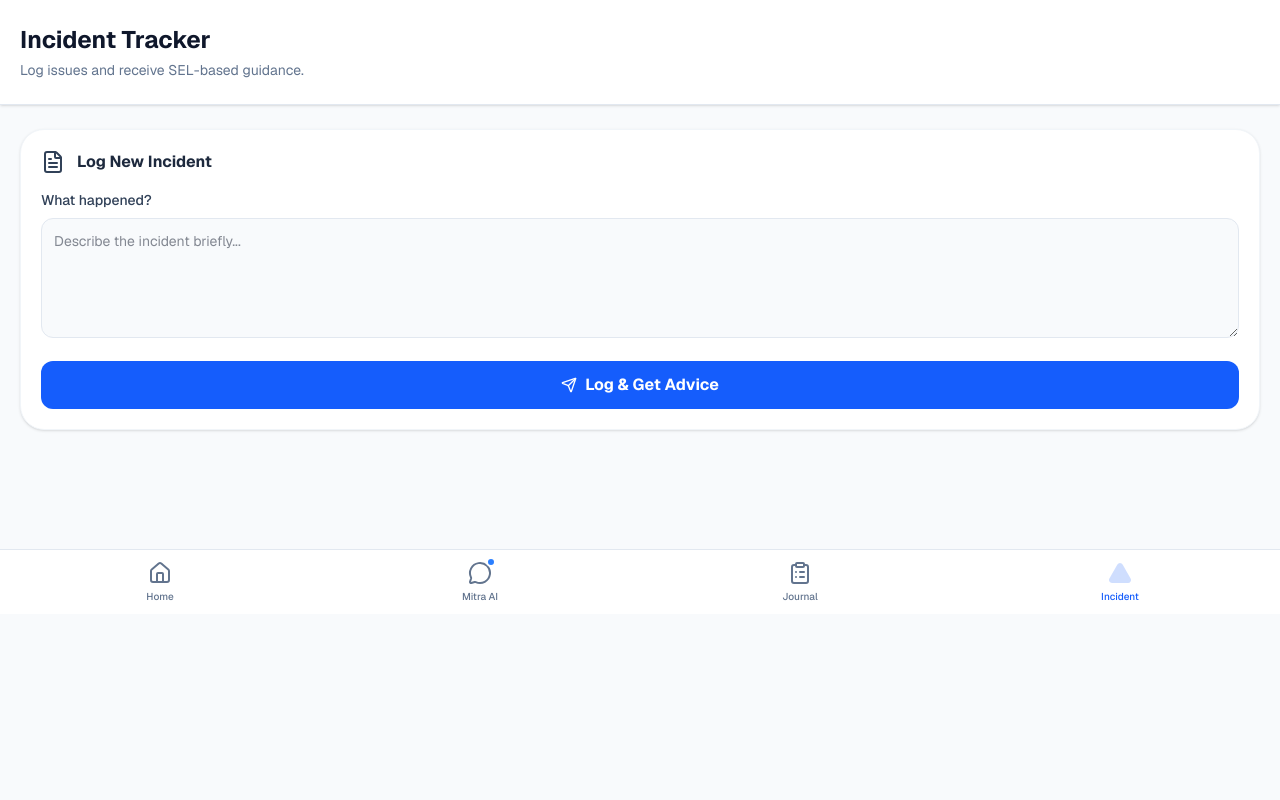
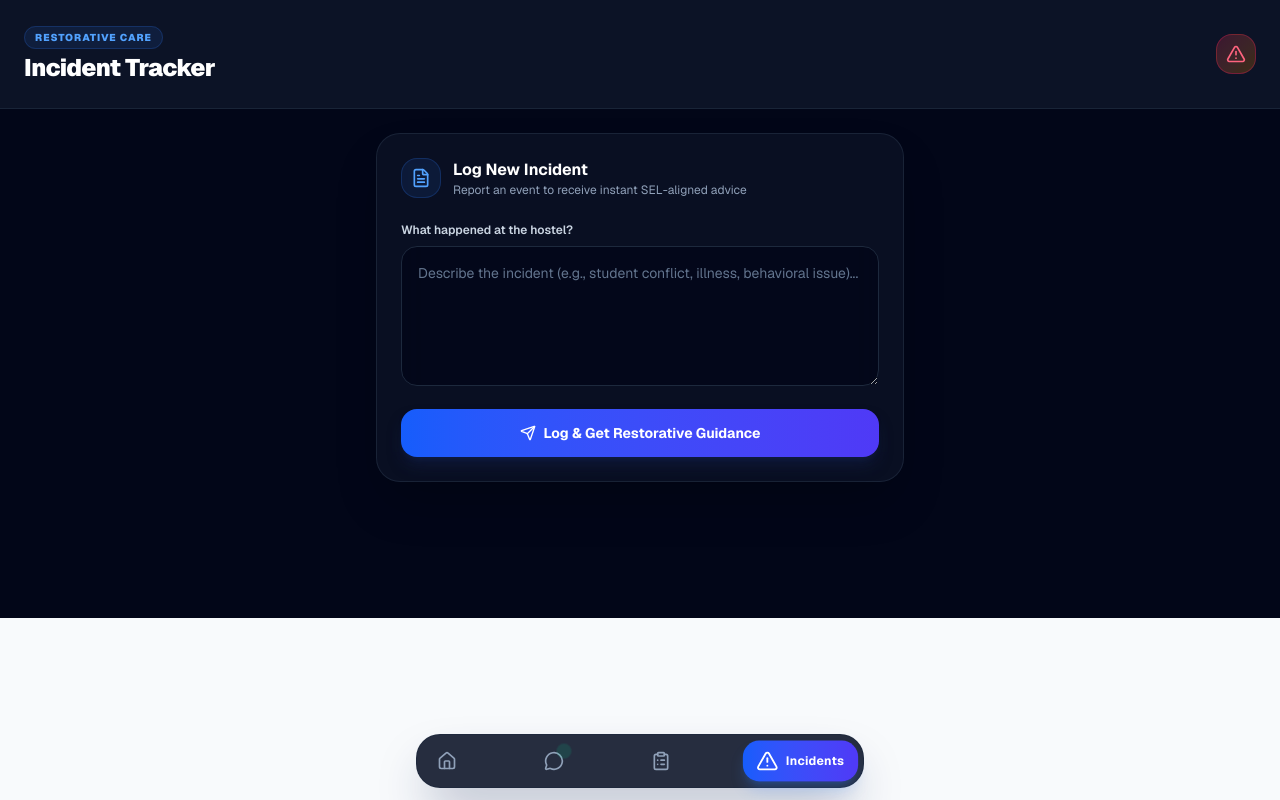
Before and after one commit to Vikas-pixel-bot/MITRA, a Next.js app: page /platform in a window 1280 px wide. Both pictures are taken after a click on the element 954 px from the left and 189 px from the top of the page. Built offline with nearby package versions, Linux system fonts and the light colour scheme; no server answers; the database is empty.

Commit message:
style: Completely redesign BottomNav and IncidentTracker UI with glassmorphism and modern aesthetics

```diff
--- a/src/components/BottomNav.tsx
+++ b/src/components/BottomNav.tsx
@@ -9,62 +9,44 @@ interface BottomNavProps {
 }
 
 export default function BottomNav({ activeTab, onChangeTab }: BottomNavProps) {
+  const tabs = [
+    { id: 'home', label: 'Home', icon: Home },
+    { id: 'chat', label: 'Mitra AI', icon: MessageCircle, badge: true },
+    { id: 'journal', label: 'Journal', icon: ClipboardList },
+    { id: 'incident', label: 'Incidents', icon: AlertTriangle },
+  ] as const;
+
   return (
-    <nav className="absolute bottom-0 left-0 w-full bg-white dark:bg-slate-900 border-t border-slate-200 dark:border-slate-800 pb-safe z-50">
-      <div className="flex justify-around items-center h-16">
+    <div className="fixed bottom-3 left-1/2 -translate-x-1/2 w-[92%] max-w-md bg-slate-900/90 dark:bg-slate-950/90 backdrop-blur-xl border border-slate-800/80 rounded-3xl p-1.5 shadow-2xl shadow-blue-950/40 z-50">
+      <div className="flex items-center justify-between relative">
+        {tabs.map((tab) => {
+          const Icon = tab.icon;
+          const isActive = activeTab === tab.id;
+          return (
             <button
-          onClick={() => onChangeTab('home')}
-          className={`flex flex-col items-center justify-center w-full h-full gap-1 transition-colors ${
-            activeTab === 'home'
-              ? 'text-blue-600 dark:text-blue-400'
-              : 'text-slate-500 hover:text-slate-700 dark:text-slate-400 dark:hover:text-slate-200'
-          }`}
-        >
-          <Home className={`w-6 h-6 ${activeTab === 'home' ? 'fill-current opacity-20' : ''}`} />
-          <span className="text-[10px] font-medium">Home</span>
-        </button>
-
-        <button
-          onClick={() => onChangeTab('chat')}
-          className={`flex flex-col items-center justify-center w-full h-full gap-1 transition-colors relative ${
-            activeTab === 'chat'
-              ? 'text-blue-600 dark:text-blue-400'
-              : 'text-slate-500 hover:text-slate-700 dark:text-slate-400 dark:hover:text-slate-200'
+              key={tab.id}
+              onClick={() => onChangeTab(tab.id)}
+              className={`relative flex items-center justify-center gap-2 py-2.5 px-3.5 rounded-2xl transition-all duration-300 ${
+                isActive
+                  ? 'bg-gradient-to-r from-blue-600 to-indigo-600 text-white shadow-lg shadow-blue-500/25 scale-[1.02]'
+                  : 'text-slate-400 hover:text-slate-200 hover:bg-slate-800/40'
               }`}
             >
               <div className="relative">
-            <MessageCircle className={`w-6 h-6 ${activeTab === 'chat' ? 'fill-current opacity-20' : ''}`} />
-            {activeTab !== 'chat' && (
-              <span className="absolute -top-1 -right-1 w-2.5 h-2.5 bg-blue-500 border-2 border-white dark:border-slate-900 rounded-full"></span>
+                <Icon className={`w-5 h-5 transition-transform duration-300 ${isActive ? 'scale-110' : ''}`} />
+                {tab.badge && !isActive && (
+                  <span className="absolute -top-1 -right-1 w-2 h-2 bg-emerald-400 rounded-full animate-ping" />
                 )}
               </div>
-          <span className="text-[10px] font-medium">Mitra AI</span>
+              {isActive && (
+                <span className="text-xs font-bold tracking-wide animate-in fade-in slide-in-from-left-2 duration-300">
+                  {tab.label}
+                </span>
+              )}
             </button>
-
-        <button
-          onClick={() => onChangeTab('journal')}
-          className={`flex flex-col items-center justify-center w-full h-full gap-1 transition-colors ${
-            activeTab === 'journal'
-              ? 'text-blue-600 dark:text-blue-400'
-              : 'text-slate-500 hover:text-slate-700 dark:text-slate-400 dark:hover:text-slate-200'
-          }`}
-        >
-          <ClipboardList className={`w-6 h-6 ${activeTab === 'journal' ? 'fill-current opacity-20' : ''}`} />
-          <span className="text-[10px] font-medium">Journal</span>
-        </button>
-
-        <button
-          onClick={() => onChangeTab('incident')}
-          className={`flex flex-col items-center justify-center w-full h-full gap-1 transition-colors ${
-            activeTab === 'incident'
-              ? 'text-blue-600 dark:text-blue-400'
-              : 'text-slate-500 hover:text-slate-700 dark:text-slate-400 dark:hover:text-slate-200'
-          }`}
-        >
-          <AlertTriangle className={`w-6 h-6 ${activeTab === 'incident' ? 'fill-current opacity-20' : ''}`} />
-          <span className="text-[10px] font-medium">Incident</span>
-        </button>
+          );
+        })}
       </div>
-    </nav>
+    </div>
   );
 }
--- a/src/components/IncidentTrackerView.tsx
+++ b/src/components/IncidentTrackerView.tsx
@@ -100,37 +100,53 @@ export default function IncidentTrackerView() {
   }
 
   return (
-    <div className="flex flex-col h-full w-full bg-slate-50 dark:bg-slate-950 font-sans overflow-y-auto no-scrollbar pb-24">
-      <header className="px-5 py-6 bg-white dark:bg-slate-900 border-b border-slate-200 dark:border-slate-800 sticky top-0 z-10 shadow-sm">
-        <h1 className="text-2xl font-bold text-slate-900 dark:text-white">Incident Tracker</h1>
-        <p className="text-sm text-slate-500 dark:text-slate-400 mt-1">Log issues and receive SEL-based guidance.</p>
+    <div className="flex flex-col h-full w-full bg-slate-950 font-sans overflow-y-auto no-scrollbar pb-28 text-slate-100">
+      {/* Header */}
+      <header className="px-6 py-6 bg-slate-900/80 backdrop-blur-lg border-b border-slate-800/80 sticky top-0 z-10 flex justify-between items-center">
+        <div>
+          <span className="text-[10px] font-black uppercase tracking-widest text-blue-400 bg-blue-500/10 px-2.5 py-1 rounded-full border border-blue-500/20">Restorative Care</span>
+          <h1 className="text-2xl font-black tracking-tight text-white mt-1">Incident Tracker</h1>
+        </div>
+        <div className="w-10 h-10 rounded-2xl bg-gradient-to-br from-rose-500/20 to-amber-500/20 border border-rose-500/30 flex items-center justify-center">
+          <AlertTriangle className="w-5 h-5 text-rose-400" />
+        </div>
       </header>
 
-      <main className="px-5 py-6 flex flex-col gap-6">
+      <main className="px-6 py-6 flex flex-col gap-6 max-w-xl mx-auto w-full">
 
-        {/* Unresolved Incident Follow-up */}
+        {/* Unresolved Incident Follow-up Card */}
         {unresolvedIncident && (
-          <section className="bg-red-50 dark:bg-red-900/20 p-5 rounded-3xl border border-red-200 dark:border-red-800 shadow-sm">
-            <div className="flex items-center gap-3 mb-4">
-              <AlertTriangle className="w-6 h-6 text-red-600 dark:text-red-400" />
-              <h2 className="font-bold text-red-900 dark:text-red-100">Unresolved Incident</h2>
+          <section className="bg-gradient-to-b from-rose-950/40 to-slate-900/60 p-6 rounded-3xl border border-rose-500/30 shadow-2xl backdrop-blur-xl space-y-4">
+            <div className="flex items-center justify-between">
+              <div className="flex items-center gap-2.5">
+                <span className="relative flex h-3 w-3">
+                  <span className="animate-ping absolute inline-flex h-full w-full rounded-full bg-rose-400 opacity-75"></span>
+                  <span className="relative inline-flex rounded-full h-3 w-3 bg-rose-500"></span>
+                </span>
+                <h2 className="font-bold text-rose-200 tracking-wide text-sm">Action Required</h2>
+              </div>
+              <span className="text-[10px] font-semibold text-rose-400 bg-rose-500/10 px-2 py-0.5 rounded-full border border-rose-500/20">Pending Follow-up</span>
             </div>
-            <div className="bg-white dark:bg-slate-800 p-4 rounded-xl mb-4 text-sm text-slate-700 dark:text-slate-300">
-              <span className="font-semibold block mb-1">Description:</span>
+
+            <div className="bg-slate-900/80 p-4 rounded-2xl border border-slate-800 text-sm text-slate-200">
+              <span className="text-xs font-bold text-slate-400 uppercase tracking-wider block mb-1">What Happened</span>
               {unresolvedIncident.description}
             </div>
+
             {unresolvedIncident.suggestedAction && (
-              <div className="bg-white dark:bg-slate-800 p-4 rounded-xl mb-4 text-sm text-slate-700 dark:text-slate-300 border-l-4 border-blue-500">
-                <span className="font-semibold block mb-1">Mitra's Advice:</span>
-                {unresolvedIncident.suggestedAction}
+              <div className="bg-blue-950/30 p-4 rounded-2xl border border-blue-500/30 text-sm text-blue-100 space-y-1">
+                <div className="flex items-center gap-2 text-blue-400 text-xs font-bold uppercase tracking-wider">
+                  <span>Mitra's Guidance</span>
+                </div>
+                <p className="leading-relaxed text-slate-200 text-xs mt-1">{unresolvedIncident.suggestedAction}</p>
               </div>
             )}
 
-            <form onSubmit={handleResolve} className="flex flex-col gap-3">
-              <label className="text-sm font-semibold text-red-900 dark:text-red-100">Was this resolved? Add notes:</label>
+            <form onSubmit={handleResolve} className="flex flex-col gap-3 pt-2">
+              <label className="text-xs font-semibold text-slate-300">Resolution Notes & Restorative Measures:</label>
               <textarea
-                className="w-full p-3 rounded-xl border border-red-200 dark:border-red-800 bg-white dark:bg-slate-900 text-sm focus:outline-none focus:ring-2 focus:ring-red-500 min-h-[80px]"
-                placeholder="How was the situation handled?"
+                className="w-full p-3.5 rounded-2xl border border-slate-800 bg-slate-900/90 text-sm text-white placeholder-slate-500 focus:outline-none focus:ring-2 focus:ring-rose-500/50 min-h-[90px] transition-all"
+                placeholder="Describe how the situation was handled and restorative steps taken..."
                 value={resolutionNotes}
                 onChange={(e) => setResolutionNotes(e.target.value)}
                 required
@@ -138,10 +154,10 @@ export default function IncidentTrackerView() {
               <button
                 type="submit"
                 disabled={isResolving}
-                className="w-full bg-red-600 hover:bg-red-700 text-white font-bold py-3 rounded-xl transition-colors disabled:opacity-50 flex items-center justify-center gap-2"
+                className="w-full bg-gradient-to-r from-rose-600 to-amber-600 hover:from-rose-500 hover:to-amber-500 text-white font-bold py-3.5 rounded-2xl transition-all shadow-lg shadow-rose-950/50 disabled:opacity-50 flex items-center justify-center gap-2 text-sm"
               >
                 {isResolving ? <Loader2 className="w-5 h-5 animate-spin" /> : <CheckCircle2 className="w-5 h-5" />}
-                Mark as Resolved
+                Mark Incident as Resolved
               </button>
             </form>
           </section>
@@ -149,51 +165,63 @@ export default function IncidentTrackerView() {
 
         {/* Recently Logged Incident Feedback */}
         {justLoggedIncident && !unresolvedIncident && (
-          <section className="bg-blue-50 dark:bg-blue-900/20 p-5 rounded-3xl border border-blue-200 dark:border-blue-800 shadow-sm animate-in fade-in slide-in-from-bottom-4">
-            <h2 className="font-bold text-blue-900 dark:text-blue-100 mb-2">Incident Logged</h2>
-            <p className="text-sm text-blue-800 dark:text-blue-200 mb-4">Here is a suggested approach based on SEL principles:</p>
-            <div className="bg-white dark:bg-slate-800 p-4 rounded-xl text-sm text-slate-700 dark:text-slate-300 leading-relaxed">
+          <section className="bg-gradient-to-b from-blue-950/40 to-slate-900/60 p-6 rounded-3xl border border-blue-500/30 shadow-2xl backdrop-blur-xl space-y-4">
+            <div className="flex items-center justify-between">
+              <h2 className="font-bold text-blue-200 text-base">Incident Logged</h2>
+              <span className="text-[10px] font-bold text-emerald-400 bg-emerald-500/10 px-2.5 py-0.5 rounded-full border border-emerald-500/20">SEL Advice Generated</span>
+            </div>
+
+            <div className="bg-slate-900/90 p-4 rounded-2xl border border-slate-800 text-sm text-slate-200 leading-relaxed">
+              <span className="text-xs font-bold text-blue-400 uppercase tracking-wider block mb-2">Suggested SEL Approach</span>
               {justLoggedIncident.suggestedAction}
             </div>
+
             <button
               onClick={() => {
                 setUnresolvedIncident(justLoggedIncident);
                 setJustLoggedIncident(null);
               }}
-              className="mt-4 text-blue-600 dark:text-blue-400 text-sm font-semibold hover:underline"
+              className="w-full bg-slate-900 hover:bg-slate-800 border border-slate-800 text-blue-400 text-xs font-bold py-3 rounded-2xl transition-all hover:border-blue-500/40 flex items-center justify-center gap-2"
             >
-              Continue to resolution
+              Move to Pending Resolution List
             </button>
           </section>
         )}
 
         {/* Log New Incident Form */}
         {!unresolvedIncident && !justLoggedIncident && (
-          <section className="bg-white dark:bg-slate-900 p-5 rounded-3xl shadow-sm border border-slate-100 dark:border-slate-800">
-            <div className="flex items-center gap-3 mb-4">
-              <FileText className="w-6 h-6 text-slate-700 dark:text-slate-300" />
-              <h2 className="font-bold text-slate-800 dark:text-slate-200">Log New Incident</h2>
+          <section className="bg-slate-900/60 p-6 rounded-3xl border border-slate-800/80 shadow-2xl backdrop-blur-xl space-y-4">
+            <div className="flex items-center gap-3">
+              <div className="w-10 h-10 rounded-2xl bg-blue-500/10 border border-blue-500/20 flex items-center justify-center text-blue-400">
+                <FileText className="w-5 h-5" />
+              </div>
+              <div>
+                <h2 className="font-bold text-white text-base">Log New Incident</h2>
+                <p className="text-xs text-slate-400">Report an event to receive instant SEL-aligned advice</p>
+              </div>
             </div>
-            <form onSubmit={handleLogIncident} className="flex flex-col gap-4">
+
+            <form onSubmit={handleLogIncident} className="flex flex-col gap-4 pt-2">
               <div>
-                <label className="block text-sm font-medium text-slate-700 dark:text-slate-300 mb-2">
-                  What happened?
+                <label className="block text-xs font-semibold text-slate-300 mb-2">
+                  What happened at the hostel?
                 </label>
                 <textarea
-                  className="w-full p-3 rounded-xl border border-slate-200 dark:border-slate-700 bg-slate-50 dark:bg-slate-800 text-sm focus:outline-none focus:ring-2 focus:ring-blue-500 min-h-[120px]"
-                  placeholder="Describe the incident briefly..."
+                  className="w-full p-4 rounded-2xl border border-slate-800 bg-slate-950/80 text-sm text-white placeholder-slate-500 focus:outline-none focus:ring-2 focus:ring-blue-500/50 min-h-[140px] transition-all"
+                  placeholder="Describe the incident (e.g., student conflict, illness, behavioral issue)..."
                   value={newDescription}
                   onChange={(e) => setNewDescription(e.target.value)}
                   required
                 />
               </div>
+
               <button
                 type="submit"
                 disabled={isSubmitting}
-                className="w-full bg-blue-600 hover:bg-blue-700 text-white font-bold py-3 rounded-xl transition-colors disabled:opacity-50 flex items-center justify-center gap-2"
+                className="w-full bg-gradient-to-r from-blue-600 to-indigo-600 hover:from-blue-500 hover:to-indigo-500 text-white font-bold py-3.5 rounded-2xl transition-all shadow-lg shadow-blue-950/50 disabled:opacity-50 flex items-center justify-center gap-2 text-sm"
               >
                 {isSubmitting ? <Loader2 className="w-5 h-5 animate-spin" /> : <Send className="w-4 h-4" />}
-                Log & Get Advice
+                Log & Get Restorative Guidance
               </button>
             </form>
           </section>
```
Lines whose indentation alone changed are shown as unchanged.
